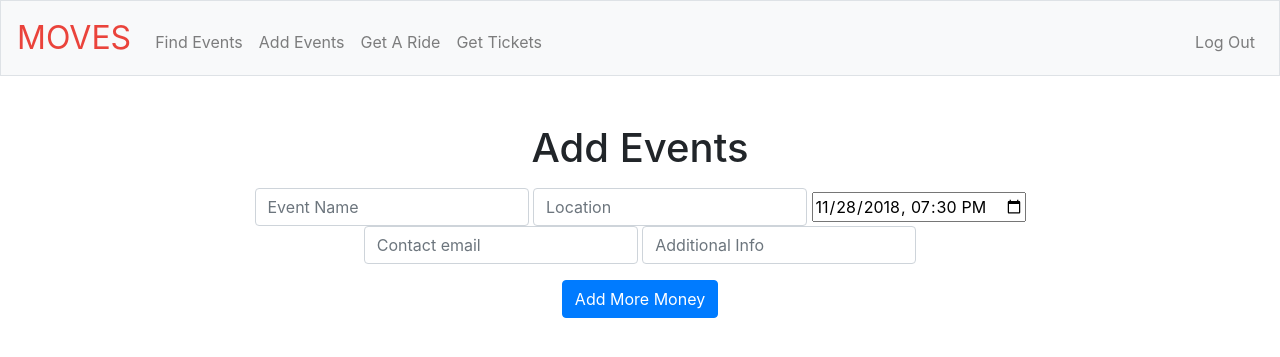
After one commit to festusojo123/CS50FinalProject, a Flask app: page /addevents in a window 1280 px wide. The commit adds this page. Shown: the top 357 px of the page. Run offline with Flask 2, Linux system fonts and the light colour scheme; a user stored in the database is signed in; some libraries are stand-ins or nearby versions.

Commit message:
First commit

```diff
--- a/application.py
+++ b/application.py
@@ -229,7 +229,7 @@ def login():
         session["user_id"] = rows[0]["id"]
 
         # Redirect user to home page
-        return redirect("/")
+        return redirect("/addevent")
 
     # User reached route via GET (as by clicking a link or via redirect)
     else:
@@ -306,6 +306,13 @@ def register():
     # post request now
     if request.method == "GET":
         return render_template("register.html")
+
+@app.route("/addevents", methods=["GET", "POST"])
+@login_required
+def addevents():
+    currentUser = session["user_id"]
+    if request.method == "GET":
+        return render_template("addevents.html")
 
 
 @app.route("/venmo", methods=["GET", "POST"])
--- /dev/null
+++ b/templates/addevents.html
@@ -0,0 +1,25 @@
+{% extends "layout.html" %}
+
+{% block title %}
+    Add Events
+{% endblock %}
+
+{% block main %}
+
+    <link rel="stylesheet" href="https://stackpath.bootstrapcdn.com/bootstrap/4.1.3/css/bootstrap.min.css" integrity="sha384-MCw98/SFnGE8fJT3GXwEOngsV7Zt27NXFoaoApmYm81iuXoPkFOJwJ8ERdknLPMO" crossorigin="anonymous">
+    <h1 class="mb-3">Add Events</h1>
+
+    <form action="/addevents" method="post">
+
+        <div class="form-group">
+            <input class="form-control" name="eventname" placeholder="Event Name" type="text">
+            <input class="form-control" name="location" placeholder="Location" type="text">
+            <input type="datetime-local" id="event-time"name="event-time" value="2018-11-28T19:30" min="2018-11-28T00:00" max="2021-12-14T00:00">
+            <input class="form-control" name="email" placeholder="Contact email" type="text">
+            <input class="form-control" name="otherinfo" placeholder="Additional Info" type="text">
+        </div>
+        <button class="btn btn-primary" type="submit">Add More Money</button>
+
+    </form>
+
+{% endblock %}
--- a/templates/layout.html
+++ b/templates/layout.html
@@ -34,10 +34,10 @@
             <div class="collapse navbar-collapse" id="navbar">
                 {% if session.user_id %}
                     <ul class="navbar-nav mr-auto mt-2">
-                        <li class="nav-item"><a class="nav-link" href="/quote">Quote</a></li>
-                        <li class="nav-item"><a class="nav-link" href="/buy">Buy</a></li>
-                        <li class="nav-item"><a class="nav-link" href="/sell">Sell</a></li>
-                        <li class="nav-item"><a class="nav-link" href="/history">History</a></li>
+                        <li class="nav-item"><a class="nav-link" href="/quote">Find Events</a></li>
+                        <li class="nav-item"><a class="nav-link" href="/addevents">Add Events</a></li>
+                        <li class="nav-item"><a class="nav-link" href="/sell">Get A Ride</a></li>
+                        <li class="nav-item"><a class="nav-link" href="/history">Get Tickets</a></li>
                     </ul>
                     <ul class="navbar-nav ml-auto mt-2">
                         <li class="nav-item"><a class="nav-link" href="/logout">Log Out</a></li>
--- a/templates/venmo.html
+++ b/templates/venmo.html
@@ -1,7 +1,7 @@
 {% extends "layout.html" %}
 
 {% block title %}
-    Log In
+    Get Tickets
 {% endblock %}
 
 {% block main %}
```
Also changed, not shown: storage.db.
